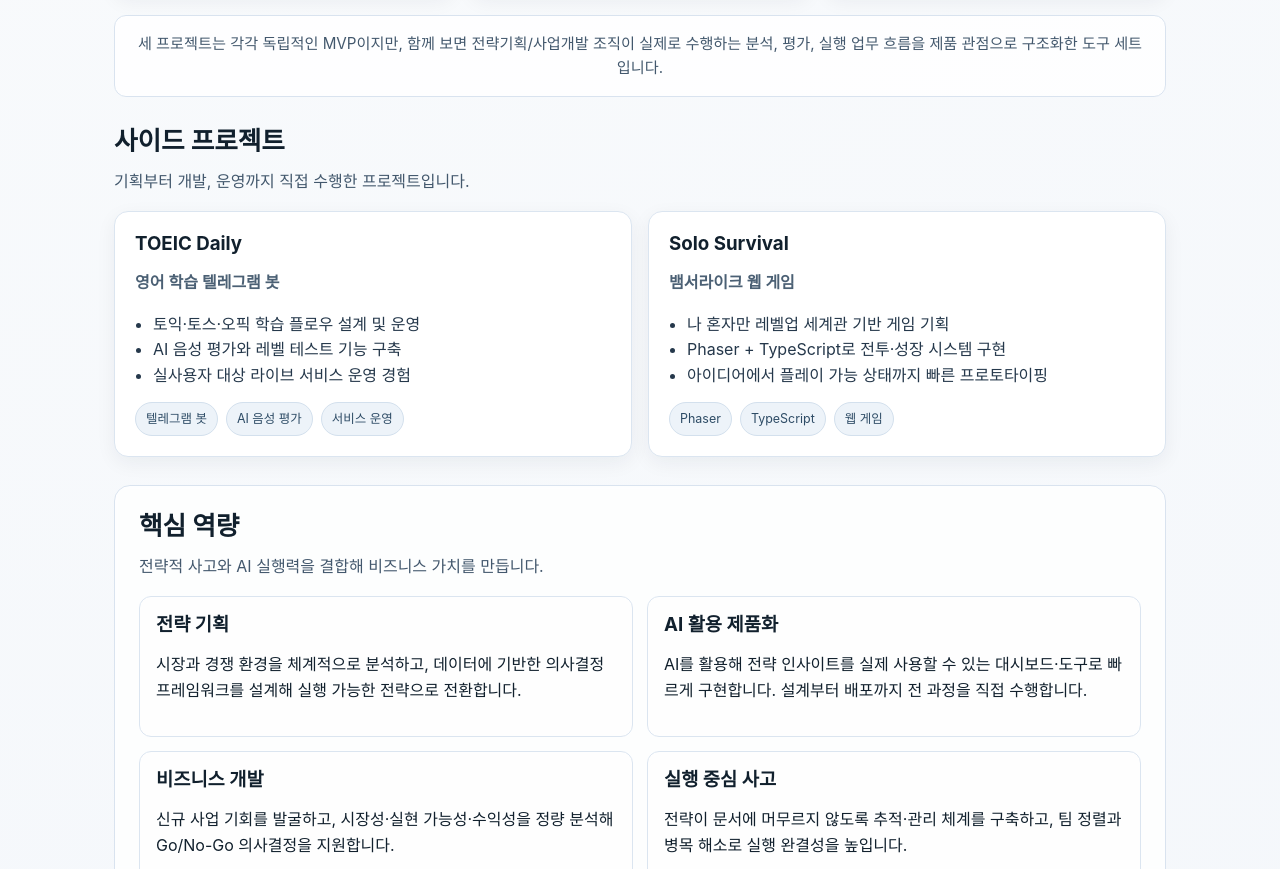
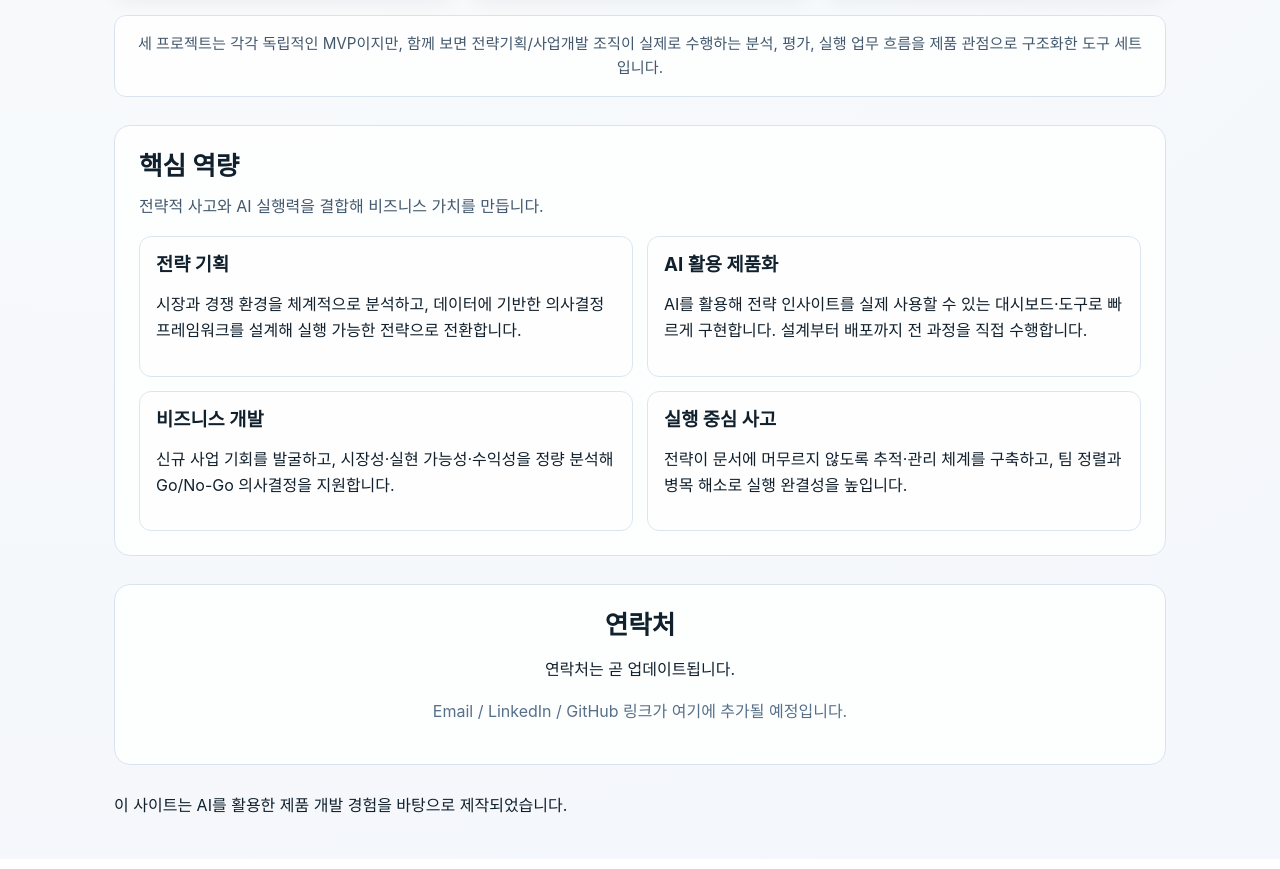
Before and after one commit to aiden2win/portfolio-site, a React (Vite) app: page / in a window 1280 px wide. Shown: the part 1320-2189 px from the top of the page. Built offline with nearby package versions, Linux system fonts and the light colour scheme.

Commit message:
refactor: remove side projects section from portfolio

```diff
--- a/src/App.jsx
+++ b/src/App.jsx
@@ -32,7 +32,6 @@ function App() {
           <div className="nav-links">
             <a href="#about">{t.nav.about}</a>
             <a href="#projects">{t.nav.projects}</a>
-            <a href="#side-projects">{t.nav.sideProjects}</a>
             <a href="#strengths">{t.nav.strengths}</a>
             <a href="#contact">{t.nav.contact}</a>
             <div className="lang-menu">
@@ -126,31 +125,6 @@ function App() {
           <p className="suite-footer reveal reveal-1">{t.suiteFooter}</p>
         </section>
 
-        <section id="side-projects" className="section">
-          <div className="section-head reveal reveal-1">
-            <h2>{t.sideProjects.title}</h2>
-            <p>{t.sideProjects.desc}</p>
-          </div>
-          <div className="project-grid">
-            {t.sideProjectsList.map((project, index) => (
-              <article key={project.title} className={`project-card reveal reveal-${(index % 3) + 1}`}>
-                <h3>{project.title}</h3>
-                <p className="project-subtitle">{project.subtitle}</p>
-                <ul>
-                  {project.details.map((detail) => (
-                    <li key={detail}>{detail}</li>
-                  ))}
-                </ul>
-                <div className="tags">
-                  {project.stack.map((tag) => (
-                    <span key={tag}>{tag}</span>
-                  ))}
-                </div>
-              </article>
-            ))}
-          </div>
-        </section>
-
         <section id="strengths" className="section card">
           <div className="section-head reveal reveal-1">
             <h2>{t.strengths.title}</h2>
```
